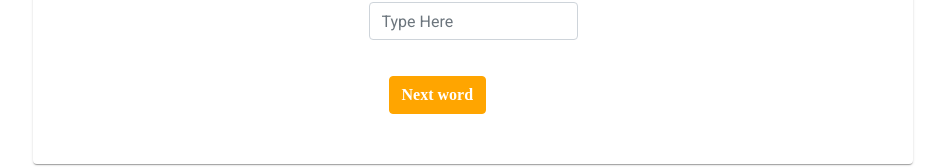
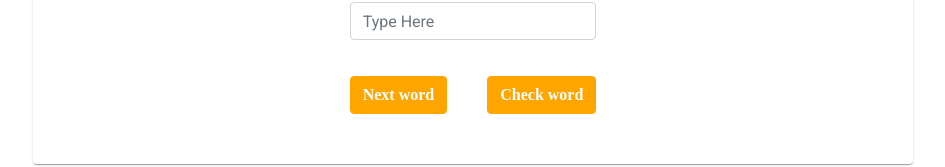
Before and after one commit to amuresan9522/Dyslexia_frontend, a Next.js app: page /game in a window 1280 px wide. Both pictures are taken after a click on the button "Start Game". Shown: the part 321-488 px from the top of the page, without its empty margins (167-1112 px from the left). Built offline with nearby package versions, Linux system fonts and the light colour scheme; no server answers.

Commit message:
Add a new button for the check word function

```diff
--- a/pages/game.js
+++ b/pages/game.js
@@ -86,7 +86,8 @@ class Game extends Component {
                             <Form.Control value={this.state.userWord} size="md" type="text" placeholder="Type Here" required onChange={this.handleChange}/>
                             <br />
                         </Form.Group>
-                        <Button variant="primary" onClick={this.onTypeFinished} style={{marginLeft: "20px", backgroundColor: "orange", fontFamily: "Satisfy", fontWeight: "bold", border: "1px solid orange"}}>Next word</Button>
+                        <Button variant="primary" onClick={this.onTypeFinished} style={{marginLeft: "0", backgroundColor: "orange", fontFamily: "Satisfy", fontWeight: "bold", border: "1px solid orange"}}>Next word</Button>
+                        <Button variant="primary" onClick={this.onTypeFinished} style={{marginLeft: "40px", backgroundColor: "orange", fontFamily: "Satisfy", fontWeight: "bold", border: "1px solid orange"}}>Check word</Button>
                     </Form>
                     </div>
                 )
```
